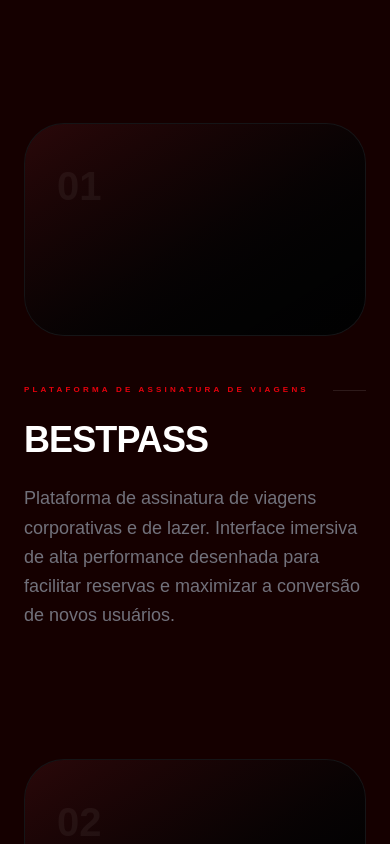
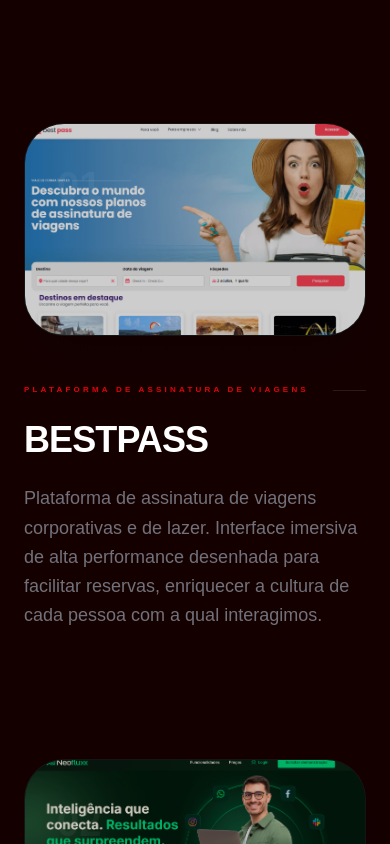
Before and after one commit to alexdesignprograming1/alexdesignprogramingv2, a Next.js app: page / in a window 390 px wide. Shown: the part 1260-2104 px from the top of the page. Built offline with nearby package versions, Linux system fonts and the light colour scheme.

Commit message:
feat: implement home page with GSAP animations, 3D Spline scene, and responsive navigation

```diff
--- a/src/app/page.tsx
+++ b/src/app/page.tsx
@@ -301,7 +301,7 @@
               {
                 title: "Bestpass",
                 tag: "Plataforma de Assinatura de Viagens",
-                desc: "Plataforma de assinatura de viagens corporativas e de lazer. Interface imersiva de alta performance desenhada para facilitar reservas e maximizar a conversão de novos usuários.",
+                desc: "Plataforma de assinatura de viagens corporativas e de lazer. Interface imersiva de alta performance desenhada para facilitar reservas, enriquecer a cultura de cada pessoa com a qual interagimos.",
                 num: "01",
                 image: "bestpass.png",
                 url: "https://bestpass.com.br"
@@ -316,9 +316,14 @@
               }
             ].map((item, i) => (
               <div key={i} className="group reveal-up cursor-pointer">
-                <div className="aspect-[16/10] rounded-[40px] bg-zinc-950 border border-white/5 mb-12 overflow-hidden relative">
-
-                  <div className="absolute inset-0 bg-gradient-to-br from-red-950/60 to-black opacity-90 group-hover:scale-110 transition-transform duration-[2s] ease-out" />
+                <div className="aspect-[16/10] rounded-[40px] bg-zinc-950 border border-white/5 mb-12 overflow-hidden relative z-[10000] shadow-2xl">
+                  {item.image ? (
+                    <img src={item.image} alt={item.title} className="absolute inset-0 w-full h-full object-cover group-hover:scale-110 transition-transform duration-[2s] ease-out opacity-80 group-hover:opacity-100" />
+                  ) : (
+                    <div className="absolute inset-0 bg-zinc-900 group-hover:scale-110 transition-transform duration-[2s] ease-out" />
+                  )}
+                  {/* Subtle hover overlay to ensure the button is visible */}
+                  <div className="absolute inset-0 bg-black/0 group-hover:bg-black/20 transition-colors duration-700 pointer-events-none" />
                   <div className="absolute inset-0 flex items-center justify-center opacity-0 group-hover:opacity-100 transition-all duration-700">
                     <Magnetic strength={30}>
                       <button onClick={(e) => { e.preventDefault(); setSelectedProject(item); }}>
```
